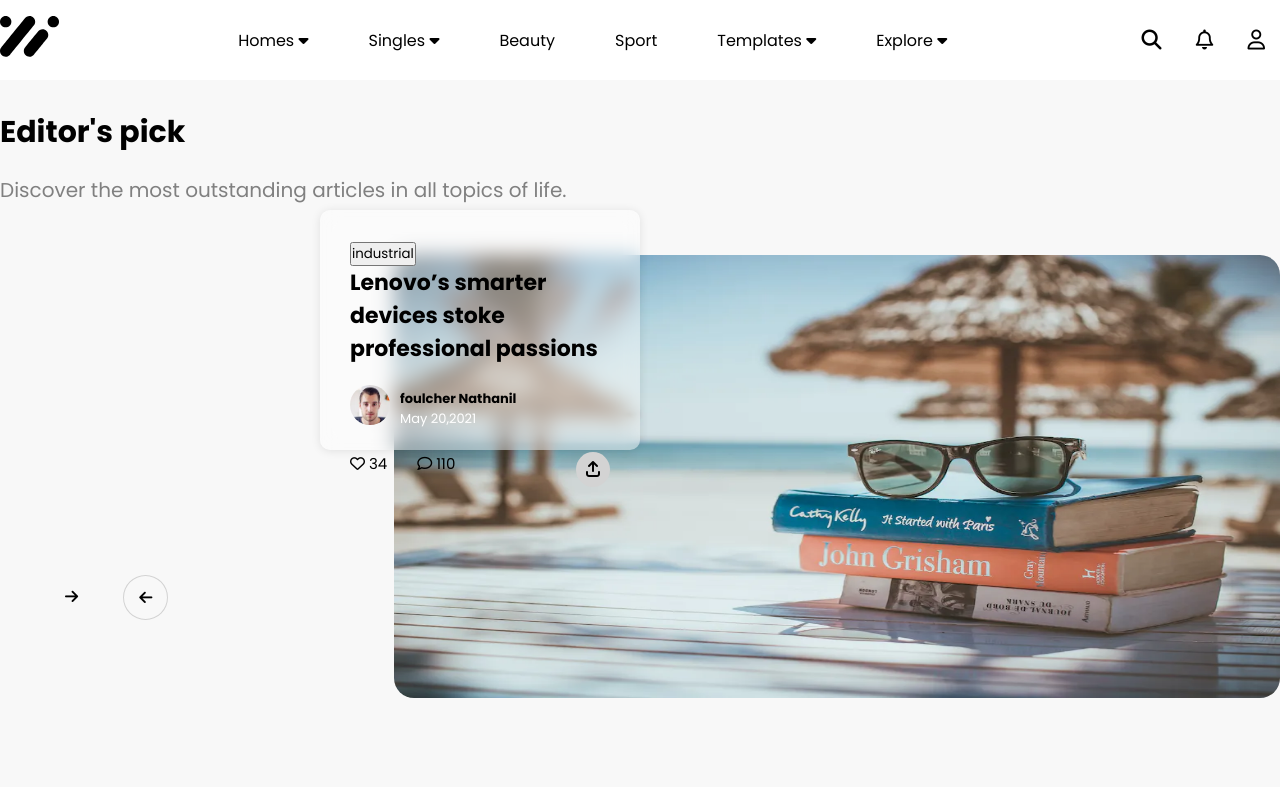
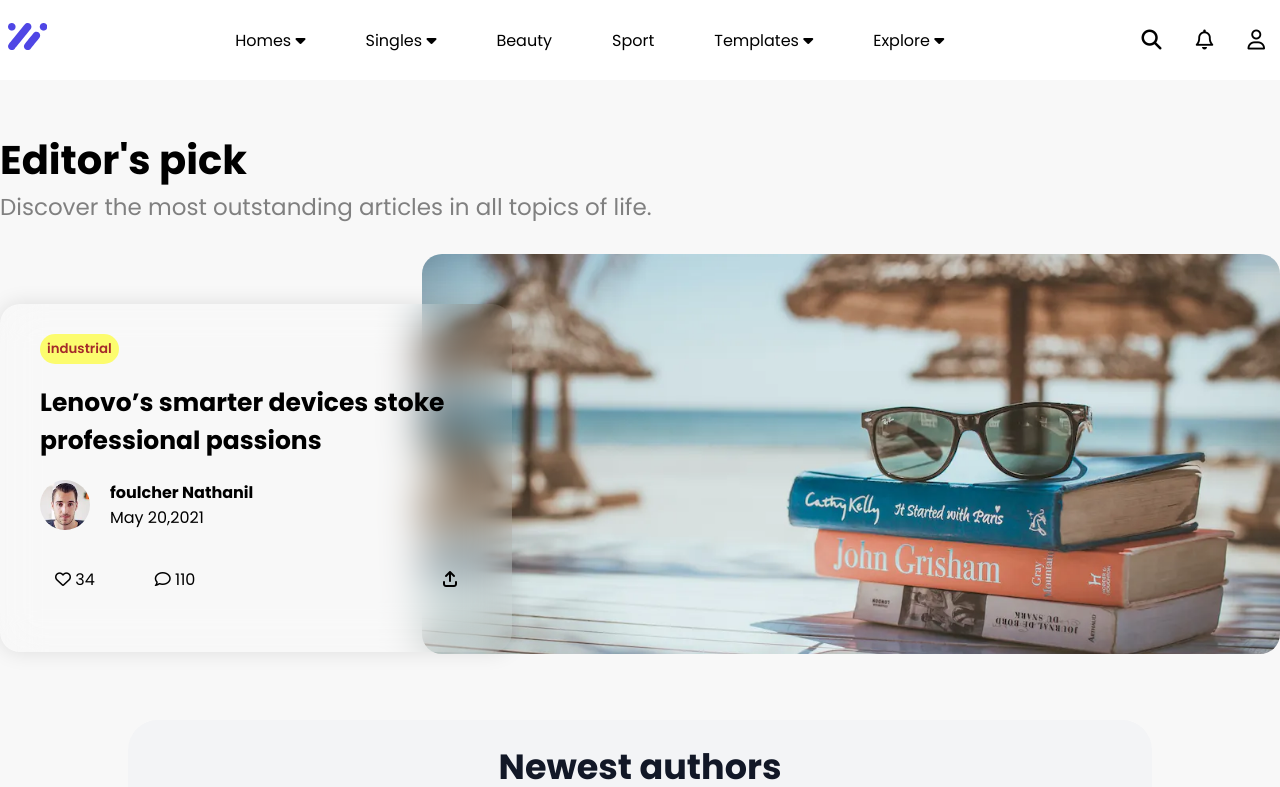
Before and after one commit to shahib-cnits/news-magazine-layout, a plain HTML site: page index.html in a window 1280 px wide. Shown: the top 787 px of the page. Drawn offline with Linux system fonts and the light colour scheme.

Commit message:
hero section rewrite

```diff
--- a/index.html
+++ b/index.html
@@ -15,25 +15,14 @@
 </head>
 
 <body>
+
+
     <!-- nav section start-->
     <section id="nav-section">
         <div class="container">
             <div class="nav">
                 <div class="nav-logo">
-                    <svg width="59" height="41" viewBox="0 0 59 41" fill="#5046e4" xmlns="http://www.w3.org/2000/svg">
-                        <path
-                            d="M33.5224 9.69455C34.547 8.66632 35.1818 7.24829 35.1818 5.68181C35.1818 2.54402 32.6378 0 29.5 0C27.516 0 25.7721 1.01857 24.7559 2.55971C24.4868 2.83004 1.8706 30.7044 1.65941 31.0255C0.633591 32.0525 0 33.4705 0 35.037C0 38.1748 2.54281 40.7188 5.6806 40.7188C7.66464 40.7188 9.40853 39.7002 10.4247 38.1591C10.695 37.8888 33.3112 10.0144 33.5224 9.69455Z"
-                            fill="currentColor"></path>
-                        <path
-                            d="M46.6081 22.9203C47.6363 21.8921 48.2723 20.4728 48.2723 18.904C48.2723 15.7662 45.7283 13.2221 42.5905 13.2221C40.6065 13.2221 38.8614 14.2419 37.8452 15.7831C37.5737 16.0558 25.6948 30.6972 25.4824 31.0206C24.4541 32.0489 23.8193 33.4681 23.8193 35.037C23.8193 38.1748 26.3621 40.7188 29.4999 40.7188C31.484 40.7188 33.2291 39.699 34.2452 38.1579C34.5168 37.8851 46.3957 23.2437 46.6081 22.9203Z"
-                            fill="currentColor"></path>
-                        <path
-                            d="M59.0001 5.68181C59.0001 8.81959 56.4573 11.3636 53.3195 11.3636C50.1817 11.3636 47.6377 8.81959 47.6377 5.68181C47.6377 2.54402 50.1817 0 53.3195 0C56.4573 0 59.0001 2.54402 59.0001 5.68181Z"
-                            fill="currentColor"></path>
-                        <path
-                            d="M11.3624 5.68181C11.3624 8.81959 8.81838 11.3636 5.6806 11.3636C2.54281 11.3636 0 8.81959 0 5.68181C0 2.54402 2.54281 0 5.6806 0C8.81838 0 11.3624 2.54402 11.3624 5.68181Z"
-                            fill="currentColor"></path>
-                    </svg>
+                    <img src="./images/logo.PNG" alt="">
 
                 </div>
                 <div class="nav-links">
@@ -62,54 +51,45 @@
     <section id="hero-section">
         <div class="container">
             <div class="hero">
-                <div class="hero-text">
+                <div class="hero-heading">
                     <h2>Editor's pick</h2>
-                    <p>Discover the most outstanding articles in all topics of life.</p>
+                    <p class="heading-para">Discover the most outstanding articles in all topics of life.</p>
                 </div>
-                <div class="hero-card-img">
+                <div class="hero-content">
                     <div class="hero-card">
                         <div class="hero-card-content">
                             <button>industrial</button>
                             <h3>Lenovo’s smarter devices stoke professional passions</h3>
-                            <div class="user">
-                                <div class="user-img">
+                            <div class="user-1">
+                                <div class="user-img-1">
                                     <img src="./images/hero-user.png" alt="">
                                 </div>
-                                <div class="user-text">
+                                <div class="user-text-1">
                                     <h4>foulcher Nathanil</h4>
-                                    <p>May 20,2021</p>
+                                    <p class="para">May 20,2021</p>
                                 </div>
                             </div>
-                            <div class="hero-card-content-icons">
-                                <div class="hero-card-content-icons-left">
+                            <div class="hero-card-content-icons-1">
+                                <div class="hero-card-content-icons-left-1">
                                     <p><i class="fa-regular fa-heart"></i> 34</p>
                                     <p class="comment"><i class="fa-regular fa-comment"></i> 110</p>
-
                                 </div>
-                                <div class="hero-card-content-icons-right">
+                                <div class="hero-card-content-icons-right-1">
                                     <p><i class="fa-solid fa-arrow-up-from-bracket"></i></p>
                                 </div>
                             </div>
                         </div>
-
                     </div>
                     <div class="hero-img">
-                        <img src="./images/hero-img.png" alt="" class="">
-                    </div>
-                </div>
+                        <img src="./images/hero-img.png" alt="">
 
-                <div class="arrow">
-                    <div class="arrow-left">
-                        <p><i class="fa-solid fa-arrow-right"></i></p>
-                    </div>
-                    <div class="arrow-right">
-                        <p><i class="fa-solid fa-arrow-left"></i></p>
                     </div>
                 </div>
             </div>
         </div>
     </section>
-    <!-- hero section end-->
+
+    <!--hero section end-->
 
     <!-- newest author section start-->
     <section id="newest-author">
@@ -828,5 +808,4 @@
 
 
 </body>
-
 </html>
--- a/style.css
+++ b/style.css
@@ -12,9 +12,10 @@ body{
 #nav-section{
     height: auto;
     width: 100%;
-    box-shadow: 0 1px 10px 0px rgba(0,0,0,.1);
+    box-shadow: 0 0px 2px px rgba(0,0,0,.5);
     background-color: white;
-
+    position: fixed;
+    z-index: 2;
 }
 .container{
     max-width: 1280px;
@@ -27,8 +28,10 @@ body{
     height: 80px;
 
 
+
 }
 .nav-logo svg{
+    fill: #5046e4;
     cursor: pointer;
 
 }
@@ -45,7 +48,7 @@ body{
 
 }
 .nav-links li:hover{
-    background-color: rgba(243, 243, 243, 0.863);
+    background-color: rgba(226, 242, 247, 0.623);
 
 }
 .nav-links a{
@@ -64,142 +67,139 @@ body{
     background-color: rgba(243, 243, 243, 0.863);
     cursor: pointer;
 }
+@media  screen and (max-width: 990px) {
+    .nav-links{
+        display: none;
+    }
+
+
+}
 /* nav section end*/
 
 /* hero section start*/
 
-#hero-section{
-    background-color: #f8f8f8;
-    padding-bottom: 170px;
+#hero-container{
+    width: 100%;
+
 }
-.hero-card-img{
+.hero{
+    width: 100%;
+    height: 90vh;
+    padding: 100px 0;
+
+
+
+}
+.hero-heading{
+    padding: 30px 0;
+}
+.hero-heading h2{
+    font-size: 40px;
+
+}
+.heading-para{
+    font-size: 23px;
+    color: gray;
+
+}
+.hero-content{
     display: flex;
+    justify-content: space-between;
+    width: 100%;
+    height: 60vh;
+    padding: 50px 0;
+    position: relative;
 
 }
 .hero-card{
     width: 40%;
+    height: auto;
+    position: absolute;
+    z-index: 1;
+    padding: 30px 40px;
+    border: none;
+    border-radius: 20px;
+    box-shadow: 0px 0px 20px 1px rgba(0, 0, 0, 0.1);
+    backdrop-filter: blur(20px);
+    background-color: transparent;
+
+}
+.hero-card-content h3{
+    font-size: 25px;
+    padding: 20px 0;
+}
+.hero-card-content button{
+    padding: 5px 7px;
+    border: none;
+    border-radius: 50px;
+    color: brown;
+    font-weight: 600;
+    background-color: rgba(255, 255, 0, 0.555);
 
 }
 .hero-img{
-    width: 90%;
-    height: 40vh;
-    border: none;
-    position: relative;
-
+    width: 67%;
+    height: 60vh;
+    right: 0px;
+    top: 0;
+    position: absolute;
 }
 .hero-img img{
     width: 100%;
-    aspect-ratio: 2/1;
-    height: auto;
-    background-size: cover;
+    height: 50vh;
+    object-fit: cover;
+    border: none;
     border-radius: 20px;
+    right: 0;
+    top: 0;
 }
-.hero-text{
-    padding: 30px 0px;
+.user-1{
+    display: flex;
+    gap: 20px;
 }
-.hero-text h2{
-    color: black;
-    font-size: 30px;
-}
-.hero-text p{
-    color: gray;
-    font-size: 20px;
-    padding: 20px 0px;
-}
-.hero-card-content h3{
-    background-color: none !important;
-}
-.hero-card-content{
-    width: 25%;
-    height: 30vh;
-    padding: 30px;
-    box-shadow: 0 1px 10px 0px rgba(0,0,0,.1);
-    border-radius: 10px;
-    background-color: rgba(255, 255, 255, 0.4) !important;
-    backdrop-filter: blur(10px);
-    position: absolute;
-    z-index: 1;
-    left: 320px;
-    bottom: 350px;
 
+.user-img-1 img{
+    width: 50px;
+    aspect-ratio: 1/1;
+    object-fit: cover;
+    border: none;
+    border-radius: 50%;
 
 }
-.hero-card-content h3{
-    font-size: 22px;
+.hero-card-content-icons-1{
+    display: flex;
+    padding: 20px 0;
+    justify-content: space-between;
+    align-items: center;
 }
-.hero-card-content-icons-left p{
-    color: black;
-}
-.hero-card-content-icons-right p{
-    color: black;
-}
-.user{
-    display: flex;
-    background-color: none !important;
-    align-items: center;
-    width: 100%;
-    padding-top: 20px;
-}
-.user-img img{
-    border-radius: 50%;
-    width: 40px;
-
-}
-/* .user-img{
-
-} */
-.user-text{
-    font-size: 13px;
-    padding-left: 10px;
-
-}
-.hero-card-content-icons{
-    display: flex;
-    justify-content: space-between;
-    background-color: none !important;
-    padding-top: 20px;
+.hero-card-content-icons-1 p{
+    padding: 5px 15px;
+    padding-bottom: 5px;
+    background-color: none;
+    border: none;
+    border-radius: 50px;
+    transition: .5s;
 
 }
 
-.hero-card-content-icons-left{
-    display: flex;
-
+.hero-card-content-icons-1 p:hover{
+    color: rgb(245, 147, 164);
+    background-color: rgba(255, 192, 203, 0.616);
 }
-.hero-card-content-icons-left p{
-    font-size: 15px;
+.hero-card-content-icons-1 i:hover{
+    color: rgb(245, 147, 164);
+    background-color: rgba(255, 192, 203, 0.363);
 }
-.comment{
-    padding-left: 30px;
-
-}
-.hero-card-content-icons-right{
-    background-color: lightgray;
-    border: none;
-    padding: 5px 10px;
-    border-radius: 50%;
-
-}
-.arrow{
+.hero-card-content-icons-left-1{
     display: flex;
     gap: 30px;
-    padding-left: 50px;
-    font-size: 15px;
 }
-.arrow-left{
+.hero-card-content-icons-right-1 p{
     padding: 10px 15px;
     border: none;
-    border-radius: 50%;
+    border-radius: 50px;
 }
-.arrow-left:hover{
-    border: 1px solid lightgray;
 
-}
-.arrow-right{
-    padding: 10px 15px;
-    border: 1px solid lightgray;
-    border-radius: 50%;
-
-}
 /* hero section end*/
 
 /* newest author section start*/
@@ -381,10 +381,10 @@ body{
     top: 75%;
     left: 3%;
 }
-.audio-article-card-content h5, p{
+/* .audio-article-card-content h5, p{
     color: #fff;
 
-}
+} */
 .audio-article-card-content h5{
     font-size: 20px;
     padding: 5px 0;
@@ -480,60 +480,7 @@ body{
 
 /* copy from hero section*/
 
-.hero-card-content h3{
-    background-color: none !important;
-}
-.hero-card-content{
-    width: 25%;
-    height: 30vh;
-    padding: 30px;
-    box-shadow: 0 1px 10px 0px rgba(0,0,0,.1);
-    border-radius: 10px;
-    background-color: rgba(255, 255, 255, 0.4) !important;
-    backdrop-filter: blur(10px);
-    position: absolute;
-    z-index: 1;
-    left: 320px;
-    bottom: 350px;
 
-
-}
-.hero-card-content h3{
-    font-size: 22px;
-}
-.hero-card-content-icons-left p{
-    color: black;
-}
-.hero-card-content-icons-right p{
-    color: black;
-}
-
-.hero-card-content-icons{
-    display: flex;
-    justify-content: space-between;
-    background-color: none !important;
-    padding-top: 20px;
-
-}
-
-.hero-card-content-icons-left{
-    display: flex;
-
-}
-.hero-card-content-icons-left p{
-    font-size: 15px;
-}
-.comment{
-    padding-left: 30px;
-
-}
-.hero-card-content-icons-right{
-    background-color: lightgray;
-    border: none;
-    padding: 5px 10px;
-    border-radius: 50%;
-
-}
 /* copy from hero section end*/
 .leatest-article-content-small-cards{
     display: flex;
@@ -594,12 +541,24 @@ body{
                 </iframe> */
 
 /* ads section start*/
+
 #ads-section{
     padding: 100px 0;
+    width: 100%;
 }
+
 .ads-para{
     color: black;
     text-align: center;
+}
+.ads-img{
+    width: 100%;
+
+}
+.ads-img img{
+    width: 100%;
+    height: auto;
+    background-size: cover;
 }
 /* ads section end*/
 
```
Also changed, not shown: images/logo.PNG (added), 1 other file.
